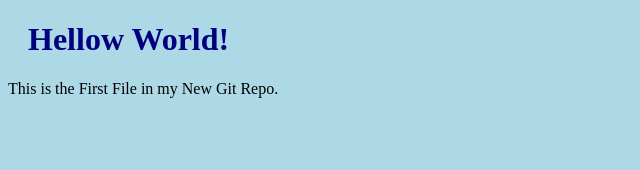
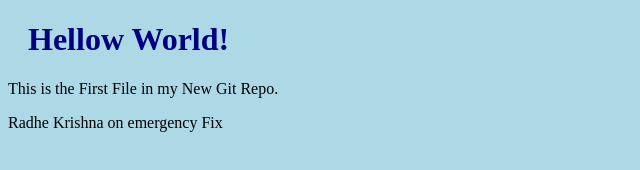
Before and after one commit to Iam-ig/Hare-Krishna-Repo, a plain HTML site: page index.html in a window 1280 px wide. Shown: the whole page, without its empty margins (0-640 px from the left). Drawn offline with Linux system fonts and the light colour scheme.

Commit message:
updated index.html with radhe krishna emergency fix

```diff
--- a/index.html
+++ b/index.html
@@ -11,6 +11,7 @@
 
     <h1>Hellow World!</h1>
     <p>This is the First File in my New Git Repo.</p>
+    <p>Radhe Krishna on emergency Fix</p>
 
 </body>
 </html>
```
